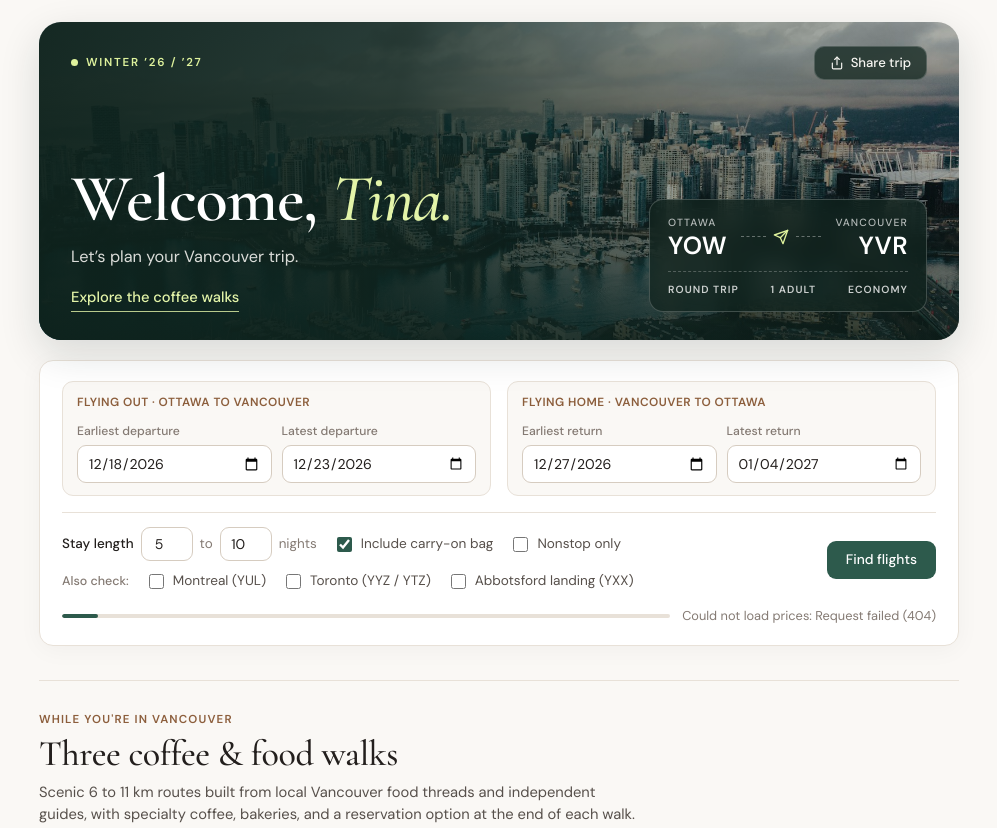
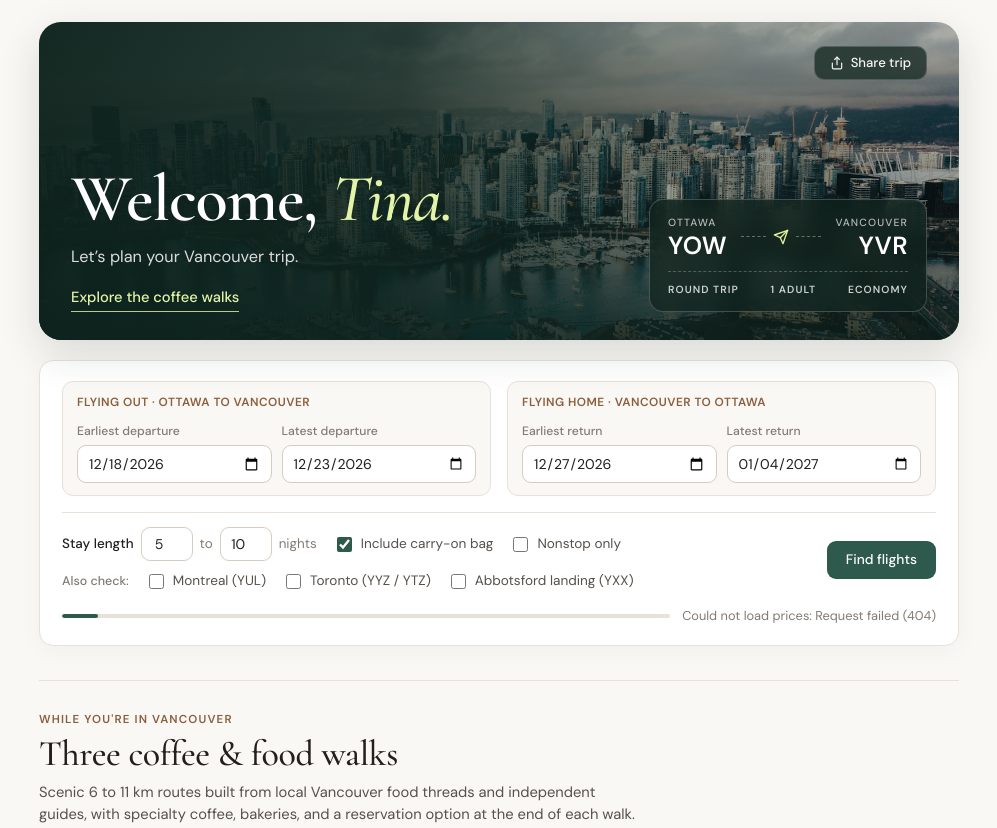
Before and after one commit to nikolamilijevic1/tinas-vancouver-trip, a plain HTML site: page static/index.html in a window 1280 px wide. Shown: the top 828 px of the page, without its empty margins (141-1138 px from the left). Drawn offline with nearby package versions, Linux system fonts and the light colour scheme; no server answers.

Commit message:
Remove Winter '26 / '27 eyebrow from hero card

```diff
--- a/static/index.html
+++ b/static/index.html
@@ -16,10 +16,6 @@
       <div class="hero-overlay" aria-hidden="true"></div>
       <div class="hero-content">
         <div class="hero-top-row">
-          <span class="hero-season">
-            <span class="season-dot"></span>
-            WINTER &rsquo;26 / &rsquo;27
-          </span>
           <div class="hero-top-actions">
             <button type="button" class="hero-glass-btn" id="share-trip-btn">
               <svg width="14" height="14" viewBox="0 0 24 24" fill="none" stroke="currentColor" stroke-width="2" stroke-linecap="round" stroke-linejoin="round" aria-hidden="true">
--- a/static/styles.css
+++ b/static/styles.css
@@ -86,7 +86,7 @@ body {
 .hero-top-row {
   display: flex;
   align-items: center;
-  justify-content: space-between;
+  justify-content: flex-end;
   gap: 12px;
   flex-wrap: wrap;
 }
```
